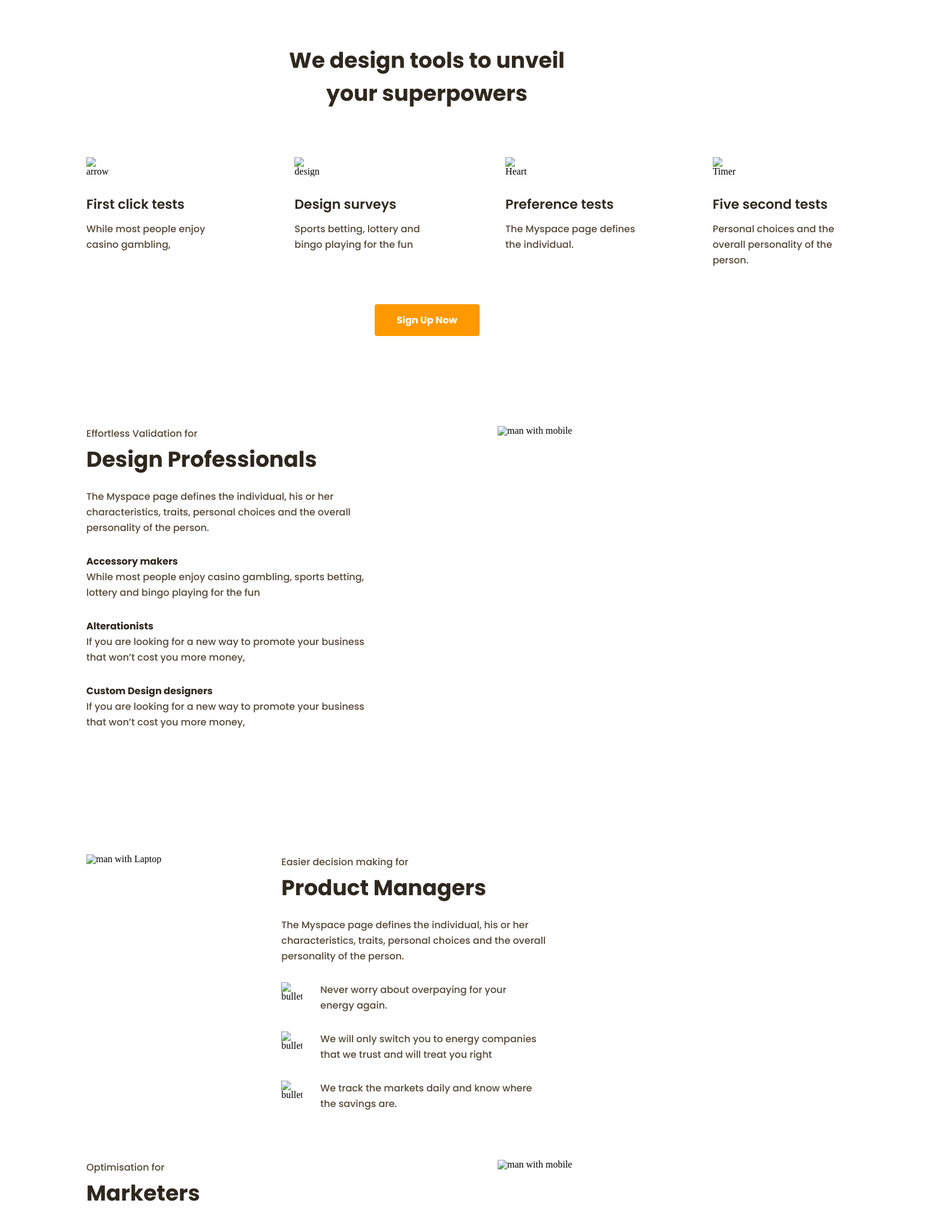
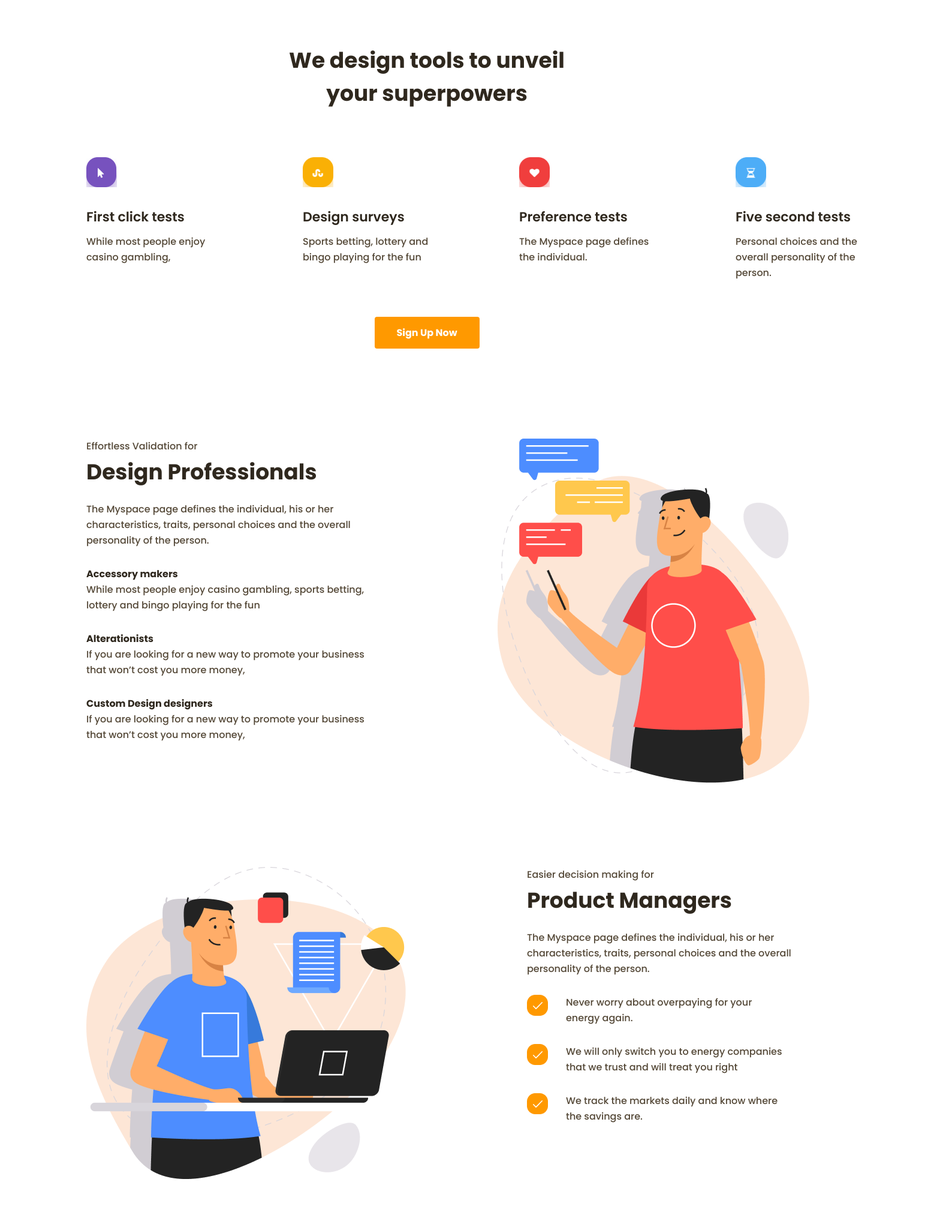
Before and after one commit to almithajoju/Productly, a plain HTML site: page index.html in a window 1280 px wide. Shown: the part 777-2797 px from the top of the page at 60% size, 1588 px wide, since content can reach past the window. Drawn offline with Linux system fonts and the light colour scheme.

Commit message:
small chnages

```diff
--- a/index.html
+++ b/index.html
@@ -14,8 +14,8 @@
         <nav class="navbar">
             <!-- Logo & BrandName -->
             <div class="logo" >
-                <img src="../Assignment_5/images/Bitmap.png" alt="Logo">
-                <span class="brand-name"><img src="../Assignment_5/images/Productly.png" alt="Brand Name"></span>
+                <img src="images/Bitmap.png" alt="Logo">
+                <span class="brand-name"><img src="images/Productly.png" alt="Brand Name"></span>
             </div>
             <!-- Links -->
             <ul  class="nav-links">
@@ -39,12 +39,12 @@
                     <button class="main-btn">Get Started</button>
 
                     <div class="play-btn">
-                        <img src="../Assignment_5/images/Triangle.png" alt="PlayButton">
+                        <img src="images/Triangle.png" alt="PlayButton">
                         <a href="#" class="play-btn-link">Watch the Video</a>
                     </div>
                 </div>
                 <div class="main-img">
-                        <img src="../Assignment_5/images/Image.png"  alt="People and books">
+                        <img src="images/Image.png"  alt="People and books">
                 </div>
             </div>
         </section>
@@ -55,22 +55,22 @@
             </div>
             <div class="row">
                 <div class="col">
-                    <img class="icon" src="../Assignment_5/images/icon-1.png" alt="arrow">
+                    <img class="icon" src="images/icon-1.png" alt="arrow">
                     <h4>First click tests</h4>
                     <p>While most people enjoy casino gambling,</p>
                 </div>
                 <div class="col">
-                    <img class="icon" src="../Assignment_5/images/icon-2.png" alt="design">
+                    <img class="icon" src="images/icon-2.png" alt="design">
                     <h4>Design surveys</h4>
                     <p>Sports betting, lottery and bingo playing for the fun</p>
                 </div>
                 <div class="col">
-                    <img class="icon" src="../Assignment_5/images/icon-3.png" alt="Heart">
+                    <img class="icon" src="images/icon-3.png" alt="Heart">
                     <h4>Preference tests</h4>
                     <p>The Myspace page defines the individual.</p>
                 </div>
                 <div class="col">
-                    <img class="icon" src="../Assignment_5/images/icon-4.png" alt="Timer">
+                    <img class="icon" src="images/icon-4.png" alt="Timer">
                     <h4>Five second tests</h4>
                     <p>Personal choices and the overall personality of the person. </p>
                 </div>
@@ -94,7 +94,7 @@
                     <p class="section-para">If you are looking for a new way to promote your business that won’t cost you more money, </p>
                 </div>
                 <div class="sub-section-img">
-                    <img class="sub-img" src="../Assignment_5/images/Image1.png"  alt="man with mobile">
+                    <img class="sub-img" src="images/Image1.png"  alt="man with mobile">
                 </div>
             </div>
         </section>
@@ -104,22 +104,22 @@
          <section class="section-five">
             <div class="row">
                 <div class="sub-sections-img">
-                    <img class="sub-img" src="../Assignment_5/images/Image2.png"  alt="man with Laptop">
+                    <img class="sub-img" src="images/Image2.png"  alt="man with Laptop">
                 </div>
                 <div class="cols">
                     <h5 class="text">Easier decision making for</h5>
                     <h2 class="section-heading">Product Managers</h2>
                     <p class="section-para">The Myspace page defines the individual, his or her characteristics, traits, personal choices and the overall personality of the person.   </p>
                     <div class="bullets">
-                        <img class="bulletpoint" src="../Assignment_5/images/bulletpoint.png" alt="bulletpoints">
+                        <img class="bulletpoint" src="images/bulletpoint.png" alt="bulletpoints">
                         <p class="describtion">Never worry about overpaying for your energy again. </p>
                     </div>
                     <div class="bullets">
-                        <img class="bulletpoint" src="../Assignment_5/images/bulletpoint.png" alt="bulletpoints">
+                        <img class="bulletpoint" src="images/bulletpoint.png" alt="bulletpoints">
                         <p class="describtion">We will only switch you to energy companies that we trust and will treat you right </p>
                     </div>
                     <div class="bullets">
-                        <img class="bulletpoint" src="../Assignment_5/images/bulletpoint.png" alt="bulletpoints">
+                        <img class="bulletpoint" src="images/bulletpoint.png" alt="bulletpoints">
                         <p class="describtion">We track the markets daily and know where the savings are. </p>
                     </div>
                 </div>
@@ -142,7 +142,7 @@
                     <p class="section-para">If you are looking for a new way to promote your business that won’t cost you more money, </p>
                 </div>
                 <div class="sub-section-img">
-                    <img class="sub-img" src="../Assignment_5/images/Image3.png"  alt="man with mobile">
+                    <img class="sub-img" src="images/Image3.png"  alt="man with mobile">
                 </div>
             </div>
         </section>
@@ -157,8 +157,8 @@
                 <div class="row">
                     <div class="col">
                         <div class="logo" >
-                            <img src="../Assignment_5/images/Bitmap.png" alt="Logo">
-                            <span class="brand-name"><img src="../Assignment_5/images/Productly.png" alt="Brand Name"></span>
+                            <img src="images/Bitmap.png" alt="Logo">
+                            <span class="brand-name"><img src="images/Productly.png" alt="Brand Name"></span>
                         </div>
                     </div>
                     <!-- Links -->
```
